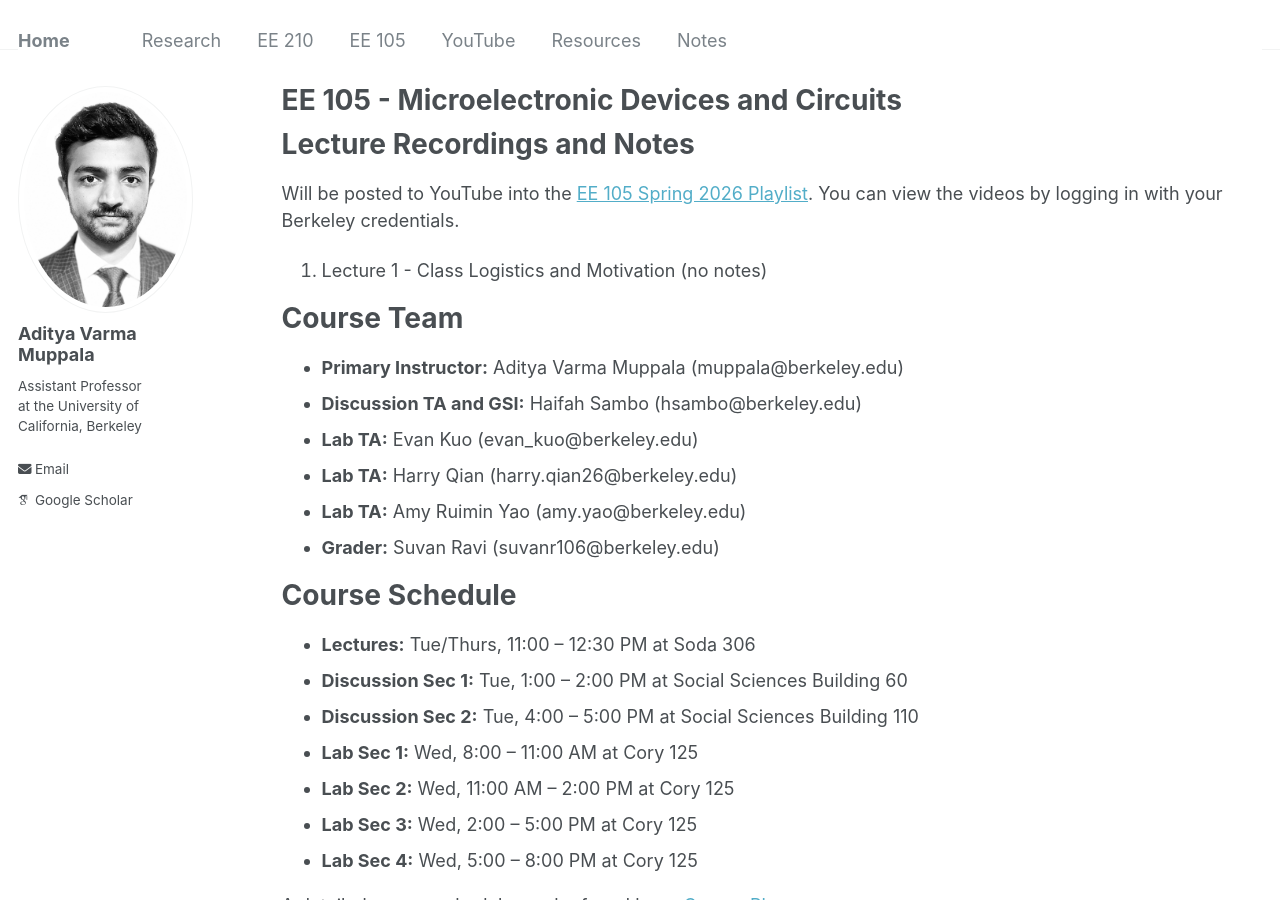
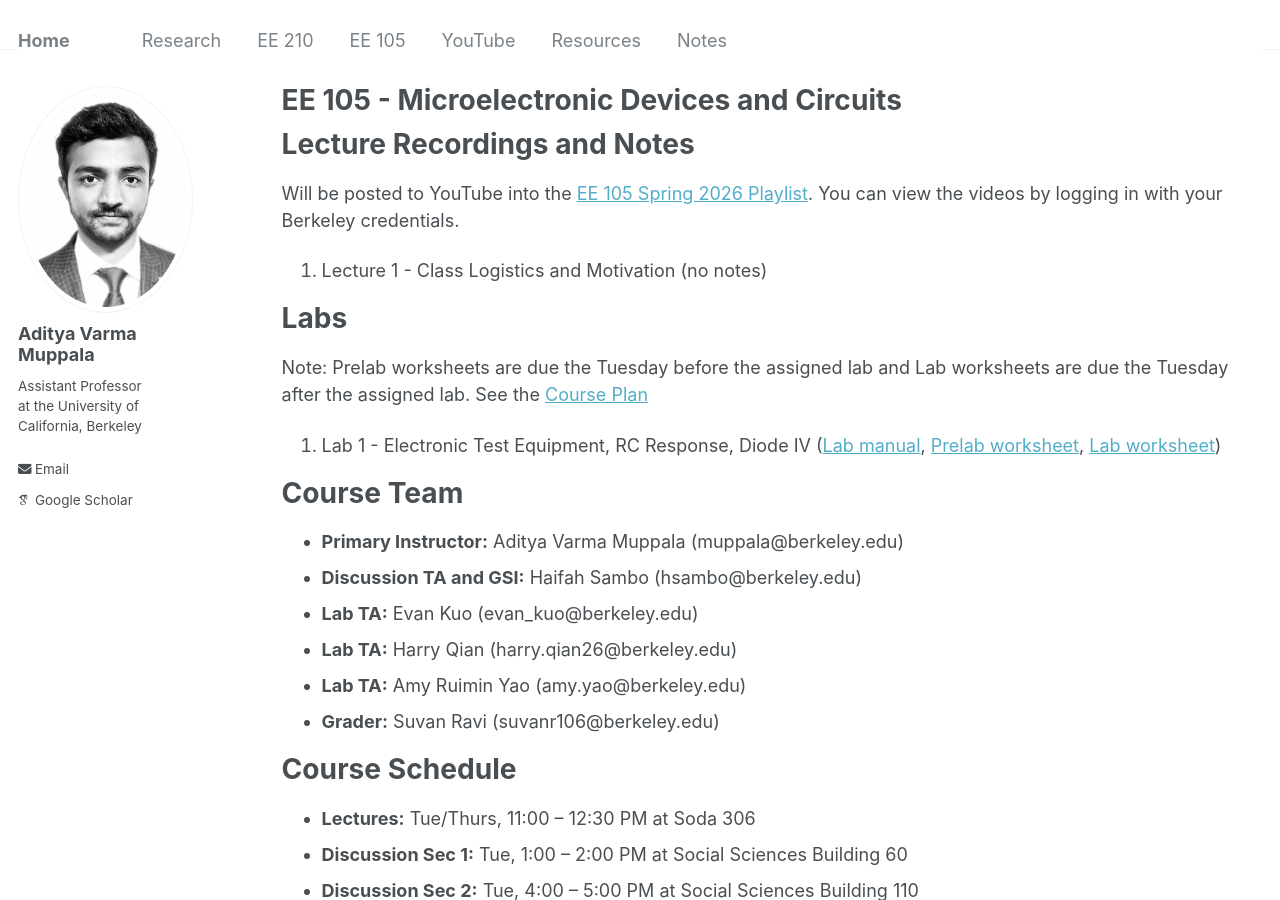
Before and after one commit to AdityaMuppala/adityamuppala.github.io, a Jekyll site: the page built from _pages/teaching105.md, in a window 1280 px wide and 900 px high. Built offline with Jekyll 4.4.1, drawn with Linux system fonts in a browser that asks for light colours; some web fonts are replaced.

Commit message:
Update teaching105.md

```diff
--- a/_pages/teaching105.md
+++ b/_pages/teaching105.md
@@ -9,6 +9,10 @@ permalink: /teaching105/
 Will be posted to YouTube into the [EE 105 Spring 2026 Playlist](https://www.youtube.com/playlist?list=PLnocShPlK-FvxztOLs3Ez4v6vpEgsOU-Q). You can view the videos by logging in with your Berkeley credentials.
 
 1. Lecture 1 - Class Logistics and Motivation (no notes)
+
+# Labs
+Note: Prelab worksheets are due the Tuesday before the assigned lab and Lab worksheets are due the Tuesday after the assigned lab. See the [Course Plan](https://docs.google.com/spreadsheets/d/1bhgJt2vBqf57tbEGMazgpxgWUwKMMOcNxApGFoNIxrg/edit?usp=sharing)
+1. Lab 1 - Electronic Test Equipment, RC Response, Diode IV ([Lab manual](), [Prelab worksheet](), [Lab worksheet]())
 
 # Course Team
 - **Primary Instructor:** Aditya Varma Muppala (muppala@berkeley.edu)
```
